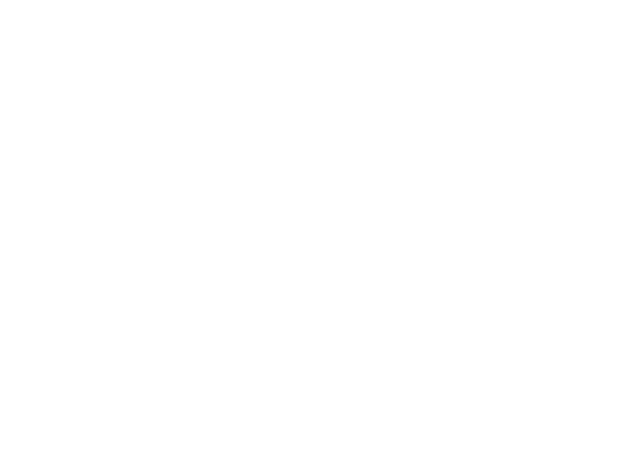
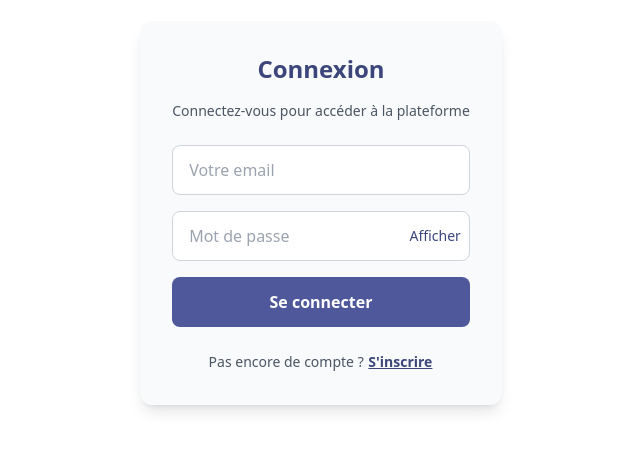
Before and after one commit to mrchakirachraf/ProjetSCRUM, a React (Vite) app in the folder frontend/: page / in a window 1280 px wide. Before the commit this address had no page. Shown: the part 187-638 px from the top of the page, without its empty margins (319-959 px from the left). Built offline with nearby package versions, Linux system fonts and the light colour scheme.

Commit message:
Création et fusion avec back end de la fonctionalité page de connexion

```diff
--- a/frontend/src/App.jsx
+++ b/frontend/src/App.jsx
@@ -4,6 +4,7 @@ import "./App.css"
 import "./tailwind.css"
 import CreationPage from "./routes/creationPage";
 import UserInfoCreation from './routes/userInfoCreation';
+import ConnexionPage from './routes/connexionPage';
 
 const App = () =>{
   console.log("✅ App component loaded!");
@@ -11,6 +12,7 @@ const App = () =>{
   return (
     <Router>
       <Routes>
+        <Route path="" element={<ConnexionPage />} />
         <Route path="/register" element={<CreationPage />} />
         <Route path="/userInfoCreation" element={<UserInfoCreation />} />
       </Routes>
--- /dev/null
+++ b/frontend/src/routes/connexionPage.jsx
@@ -0,0 +1,124 @@
+import React, { useState } from "react";
+import { useNavigate } from "react-router-dom";
+
+const ConnexionPage = () => {
+  const [credentials, setCredentials] = useState({ email: "", password: "" });
+  const [showPassword, setShowPassword] = useState(false);
+  const [loading, setLoading] = useState(false);
+  const [feedback, setFeedback] = useState({ type: "", message: "" });
+  const navigate = useNavigate();
+
+  const handleChange = (e) => {
+    const { name, value } = e.target;
+    setCredentials((prev) => ({ ...prev, [name]: value }));
+  };
+
+  const handleSubmit = async (e) => {
+    e.preventDefault();
+    setFeedback({ type: "", message: "" });
+    setLoading(true);
+
+    try {
+      const res = await fetch("http://localhost:3000/api/auth/login", {
+        method: "POST",
+        headers: { "Content-Type": "application/json" },
+        // credentials: "include", // ⬅️ important pour envoyer/recevoir le cookie de session
+        body: JSON.stringify(credentials),
+      });
+
+      const data = await res.json();
+      setLoading(false);
+
+      if (res.ok) {
+        setFeedback({ type: "success", message: data.message || "Connexion réussie !" });
+        // Redirection après succès
+        setTimeout(() => navigate("/welcome"), 1000);
+      } else {
+        setFeedback({ type: "error", message: data.error || "Échec de la connexion" });
+      }
+    } catch (err) {
+      setLoading(false);
+      setFeedback({ type: "error", message: "Erreur réseau : " + err.message });
+    }
+  };
+
+  return (
+    <div className="bg-white min-h-screen flex items-center justify-center">
+      <div className="bg-gray-50 shadow-lg rounded-xl p-8 w-full max-w-md">
+        <h1 className="text-2xl font-bold text-primary mb-4 text-center">Connexion</h1>
+
+        <p className="text-sm text-gray-600 mb-6 text-center">
+          Connectez-vous pour accéder à la plateforme
+        </p>
+
+        <form onSubmit={handleSubmit} className="space-y-4">
+          {/* Champ email */}
+          <input
+            type="email"
+            name="email"
+            value={credentials.email}
+            onChange={handleChange}
+            placeholder="Votre email"
+            required
+            className="w-full px-4 py-3 border border-gray-300 rounded-lg focus:outline-none focus:ring-2 focus:ring-third"
+          />
+
+          {/* Champ mot de passe */}
+          <div className="relative">
+            <input
+              type={showPassword ? "text" : "password"}
+              name="password"
+              value={credentials.password}
+              onChange={handleChange}
+              placeholder="Mot de passe"
+              required
+              className="w-full px-4 py-3 border border-gray-300 rounded-lg focus:outline-none focus:ring-2 focus:ring-third pr-12"
+            />
+            <button
+              type="button"
+              onClick={() => setShowPassword((s) => !s)}
+              className="absolute right-2 top-1/2 -translate-y-1/2 text-sm text-primary"
+            >
+              {showPassword ? "Cacher" : "Afficher"}
+            </button>
+          </div>
+
+          {/* Feedback */}
+          {feedback.message && (
+            <div
+              className={`text-sm px-4 py-3 rounded ${
+                feedback.type === "error"
+                  ? "bg-red-100 text-red-700 border border-red-200"
+                  : "bg-green-100 text-green-700 border border-green-200"
+              }`}
+            >
+              {feedback.message}
+            </div>
+          )}
+
+          {/* Bouton connexion */}
+          <button
+            type="submit"
+            disabled={loading}
+            className={`w-full py-3 rounded-lg text-white font-semibold transition-colors duration-300
+              ${loading ? "bg-gray-400 cursor-not-allowed" : "bg-secondary hover:bg-third"}`}
+          >
+            {loading ? "Connexion..." : "Se connecter"}
+          </button>
+        </form>
+
+        <p className="text-center text-sm text-gray-600 mt-6">
+          Pas encore de compte ?{" "}
+          <button
+            onClick={() => navigate("/register")}
+            className="font-semibold text-primary underline"
+          >
+            S'inscrire
+          </button>
+        </p>
+      </div>
+    </div>
+  );
+};
+
+export default ConnexionPage;
--- a/frontend/src/routes/userInfoCreation.jsx
+++ b/frontend/src/routes/userInfoCreation.jsx
@@ -19,7 +19,7 @@ const UserInfoCreation = () => {
     e.preventDefault();
 
     try {
-      const res = await fetch("http://localhost:3000/api/user/info", {
+      const res = await fetch("http://localhost:3000/api/user/infoUser", {
         method: "POST",
         headers: { "Content-Type": "application/json" },
         body: JSON.stringify(formData),
```
